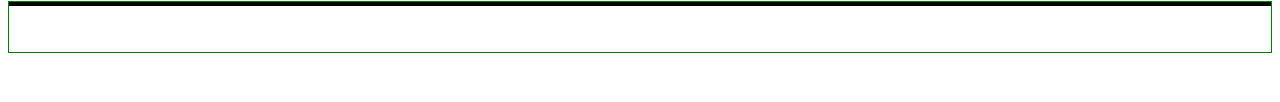
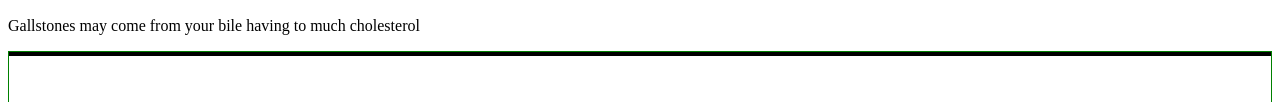
Before and after one commit to TempeHS/2023IST-Website-Josh.Ozeri, a plain HTML site: page index.html in a window 1280 px wide. Shown: the part 483-585 px from the top of the page. Drawn offline with Linux system fonts and the light colour scheme.

Commit message:
Update index.html

```diff
--- a/index.html
+++ b/index.html
@@ -14,6 +14,7 @@
 <P>Allstones are hardened deposits of digestive fluid. Gallstones can vary in size and number and may or may not cause symptoms.People who experience symptoms usually require gallbladder removal surgery.<P>
 <P>Gallstones that don't cause symptoms usually don't need treatment </P>
 <img src="https://www.greenwillowhomestead.com/uploads/2/9/8/5/29854265/gallstones_orig.png" style="width:400px;height:300px;">
+<P>Gallstones may come from your bile having to much cholesterol<P>
 </DIV>
 <DIV id="Footer">
 <DIV id="FooterLeft">
```
